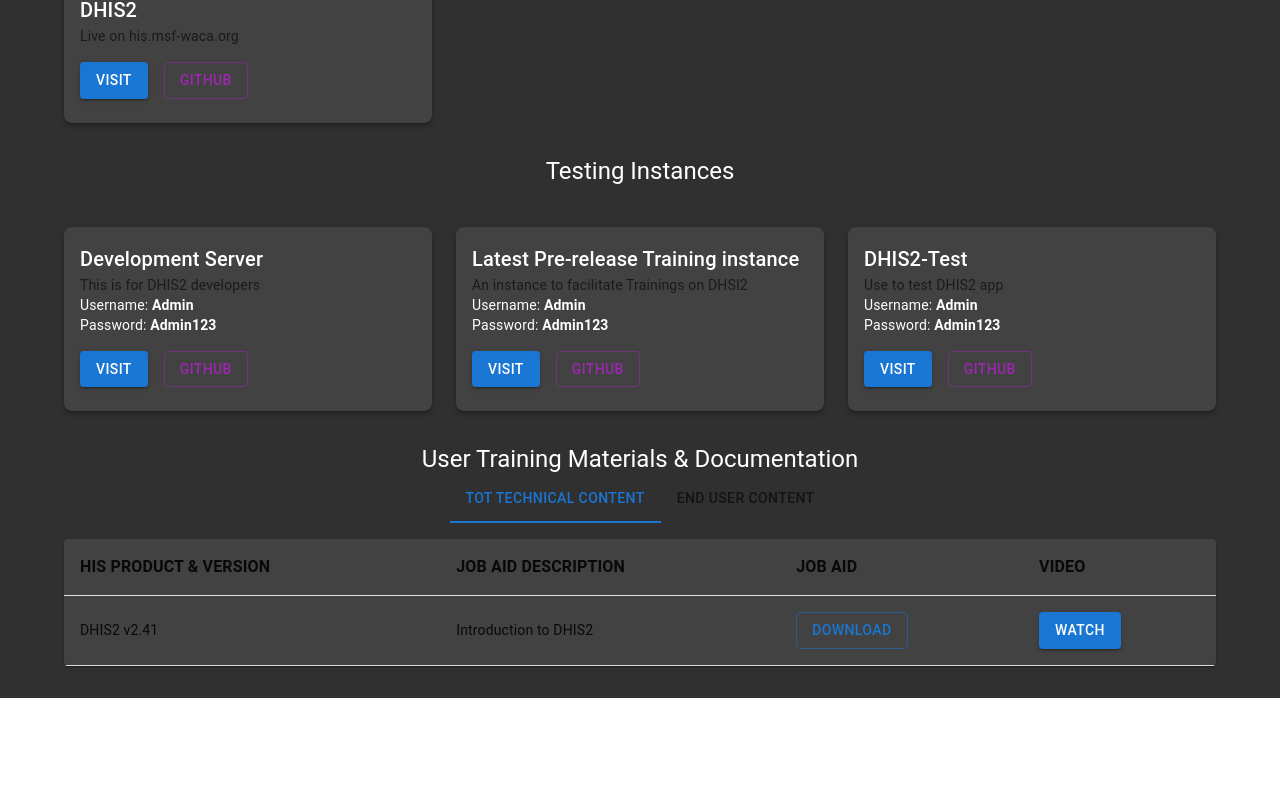
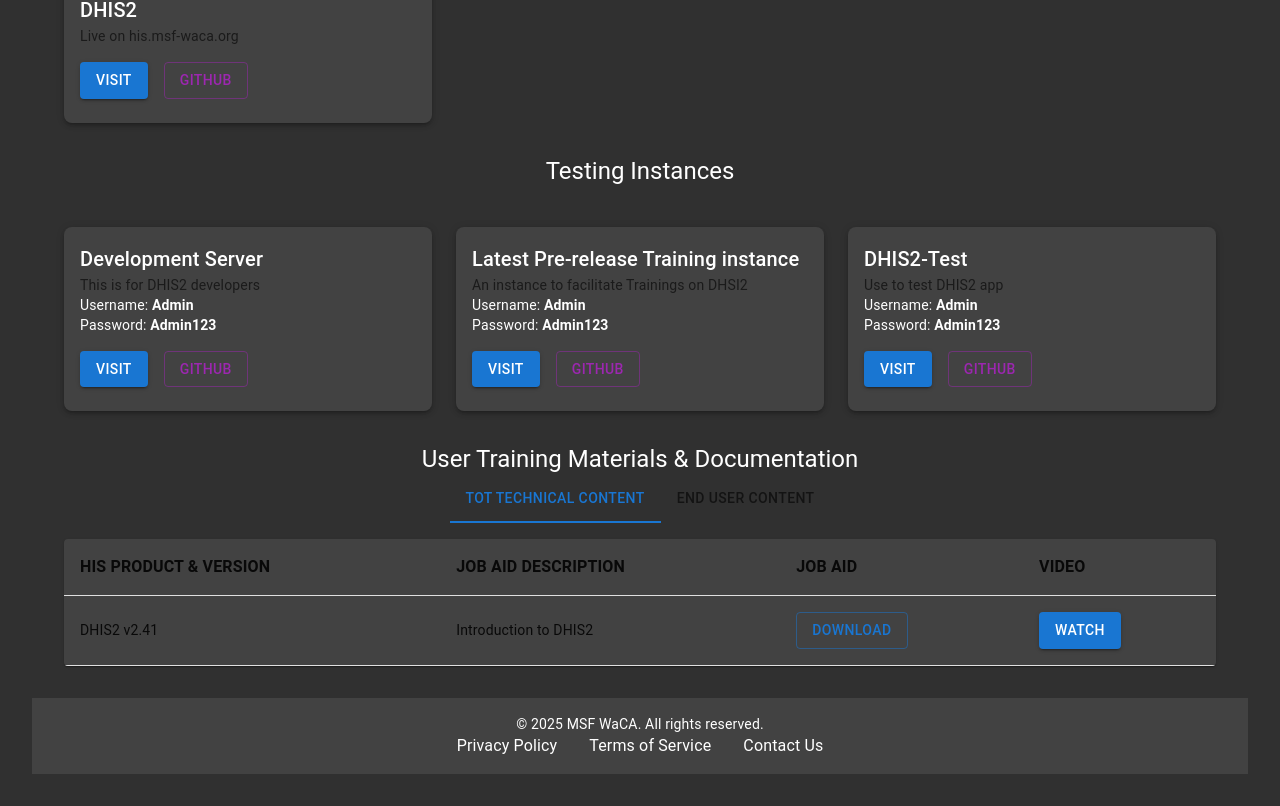
Before and after one commit to msfwaca/msf-product-portal, a React (Vite) app: page / in a window 1280 px wide. Shown: the part 348-1154 px from the top of the page. Before the commit the page ends 1046 px from the top, so only its background shows below. Built offline with nearby package versions, Linux system fonts and the light colour scheme.

Commit message:
improve search functionality

```diff
--- a/package.json
+++ b/package.json
@@ -20,6 +20,7 @@
     "i18next": "^24.2.2",
     "i18next-browser-languagedetector": "^8.0.2",
     "i18next-http-backend": "^3.0.2",
+    "lodash": "^4.17.21",
     "lucide-react": "^0.475.0",
     "react": "^19.0.0",
     "react-bootstrap": "^2.10.9",
--- a/src/components/ProductPortal.jsx
+++ b/src/components/ProductPortal.jsx
@@ -1,4 +1,4 @@
-import React, { useState } from "react";
+import React, { useState, useEffect } from "react";
 import { useTranslation } from 'react-i18next';
 import {
   Container, Grid, Card, CardContent, Typography, Button, TextField, Box,
@@ -6,6 +6,7 @@
   TableContainer, TableHead, TableRow, Paper, MenuItem, Select
 } from "@mui/material";
 import { LightMode, DarkMode, Search } from "@mui/icons-material";
+import debounce from "lodash/debounce";
 
 const instances = {
   production: [{ name: "DHIS2", url: "#", github: "#", description: "Live on his.msf-waca.org" }],
@@ -31,6 +32,10 @@
     setSelectedTab(newValue);
   };
 
+  const handleSearchChange = debounce((event) => {
+    setSearchTerm(event.target.value);
+  }, 300);
+
   const filteredProduction = instances.production.filter(instance =>
     instance.name.toLowerCase().includes(searchTerm.toLowerCase())
   );
@@ -52,7 +57,7 @@
           <TextField
             variant="outlined"
             placeholder={t('searchPlaceholder')}
-            onChange={(e) => setSearchTerm(e.target.value)}
+            onChange={handleSearchChange}
             sx={{ backgroundColor: "white", borderRadius: 1, marginRight: 2 }}
             InputProps={{ endAdornment: <Search /> }}
           />
@@ -81,7 +86,7 @@
           </Typography>
         </Box>
 
-        <Typography textAlign="center" variant="h5" color={darkMode ? "white" : "black"} mt={4} id="production">{t('production')}</Typography>
+        <Typography variant="h5" color={darkMode ? "white" : "black"} mt={4} id="production" textAlign="center">{t('production')}</Typography>
         <Grid container spacing={3} mt={2}>
           {filteredProduction.map((instance, index) => (
             <Grid item xs={12} sm={6} md={4} key={index}>
@@ -99,7 +104,7 @@
           ))}
         </Grid>
 
-        <Typography textAlign="center" variant="h5" color={darkMode ? "white" : "black"} mt={4} id="testing">{t('testing')}</Typography>
+        <Typography variant="h5" color={darkMode ? "white" : "black"} mt={4} id="testing" textAlign="center">{t('testing')}</Typography>
         <Grid container spacing={3} mt={2}>
           {filteredTesting.map((instance, index) => (
             <Grid item xs={12} sm={6} md={4} key={index}>
@@ -119,7 +124,7 @@
           ))}
         </Grid>
 
-        <Typography textAlign="center" variant="h5" color={darkMode ? "white" : "black"} mt={4} id="training">
+        <Typography variant="h5" color={darkMode ? "white" : "black"} mt={4} id="training" textAlign="center">
           {t('training')}
         </Typography>
         <Tabs value={selectedTab} onChange={handleTabChange} centered>
@@ -150,6 +155,13 @@
           </Table>
         </TableContainer>
       </Container>
+
+      <Box sx={{ backgroundColor: darkMode ? "#424242" : "#1976d2", color: "white", padding: 2, textAlign: "center", marginTop: 4 }}>
+        <Typography variant="body2">© 2025 MSF WaCA. All rights reserved.</Typography>
+        <Link href="#" color="inherit" underline="none" sx={{ mx: 2 }}>Privacy Policy</Link>
+        <Link href="#" color="inherit" underline="none" sx={{ mx: 2 }}>Terms of Service</Link>
+        <Link href="#" color="inherit" underline="none" sx={{ mx: 2 }}>Contact Us</Link>
+      </Box>
     </Box>
   );
 }
```
Also changed, not shown: 1 other file (tests, documents, lock files or other folders).
